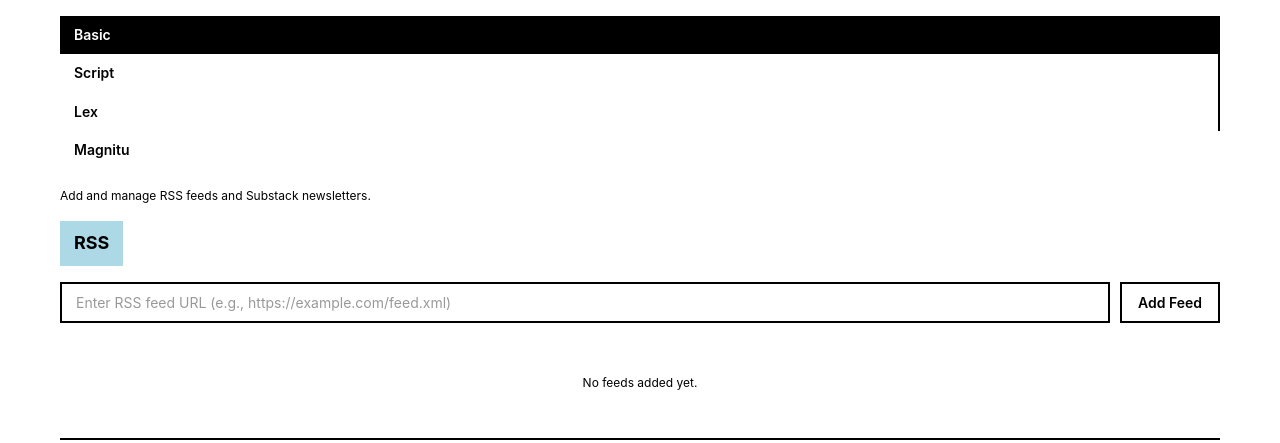
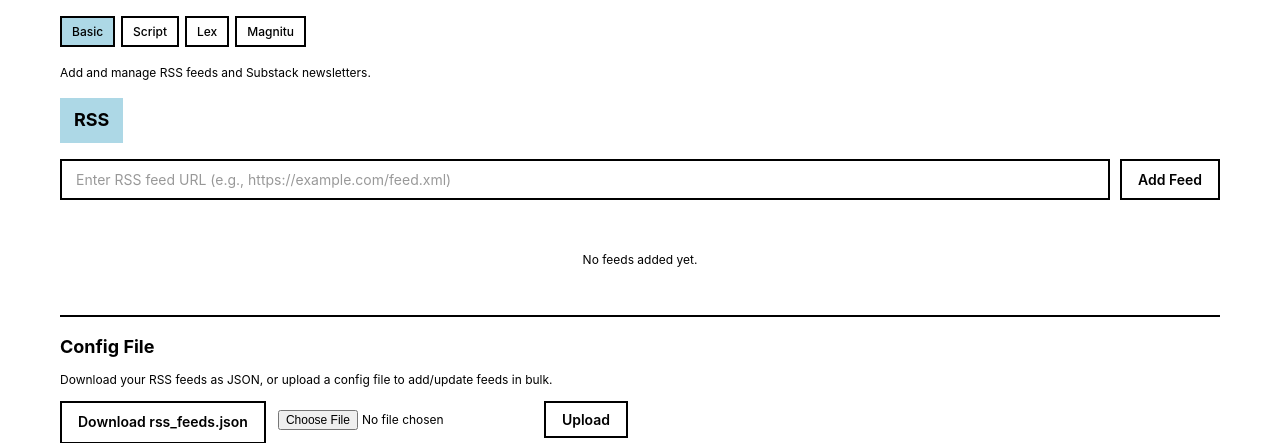
Before and after one commit to hektopascal2026/seismo_0.4, a PHP site: page /index.php?action=settings in a window 1280 px wide. Shown: the part 80-523 px from the top of the page. Run offline with PHP 8.4, Linux system fonts and the light colour scheme; data that the repository does not hold is empty.

Commit message:
Style settings tabs as tag-filter pills with section colors
Match the tag filter pill style from the main feed page. Each tab
shows its section color when active (blue, peach, yellow, coral).

Co-authored-by: Cursor <cursoragent@cursor.com>

```diff
--- a/views/settings.php
+++ b/views/settings.php
@@ -155,11 +155,11 @@
         <?php endif; ?>
 
         <!-- Settings Tab Bar -->
-        <div class="top-bar-nav" style="margin-bottom: 16px;">
-            <a href="?action=settings&tab=basic" class="nav-link <?= $settingsTab === 'basic' ? 'active' : '' ?>">Basic</a>
-            <a href="?action=settings&tab=script" class="nav-link <?= $settingsTab === 'script' ? 'active' : '' ?>">Script</a>
-            <a href="?action=settings&tab=lex" class="nav-link <?= $settingsTab === 'lex' ? 'active' : '' ?>">Lex</a>
-            <a href="?action=settings&tab=magnitu" class="nav-link <?= $settingsTab === 'magnitu' ? 'active' : '' ?>">Magnitu</a>
+        <div class="tag-filter-list" style="margin-bottom: 16px;">
+            <a href="?action=settings&tab=basic" class="tag-filter-pill" style="text-decoration: none;<?= $settingsTab === 'basic' ? ' background-color: #add8e6;' : '' ?>">Basic</a>
+            <a href="?action=settings&tab=script" class="tag-filter-pill" style="text-decoration: none;<?= $settingsTab === 'script' ? ' background-color: #FFDBBB;' : '' ?>">Script</a>
+            <a href="?action=settings&tab=lex" class="tag-filter-pill" style="text-decoration: none;<?= $settingsTab === 'lex' ? ' background-color: #f5f562;' : '' ?>">Lex</a>
+            <a href="?action=settings&tab=magnitu" class="tag-filter-pill" style="text-decoration: none;<?= $settingsTab === 'magnitu' ? ' background-color: #FF6B6B;' : '' ?>">Magnitu</a>
         </div>
 
         <?php if ($settingsTab === 'magnitu'): ?>
```
